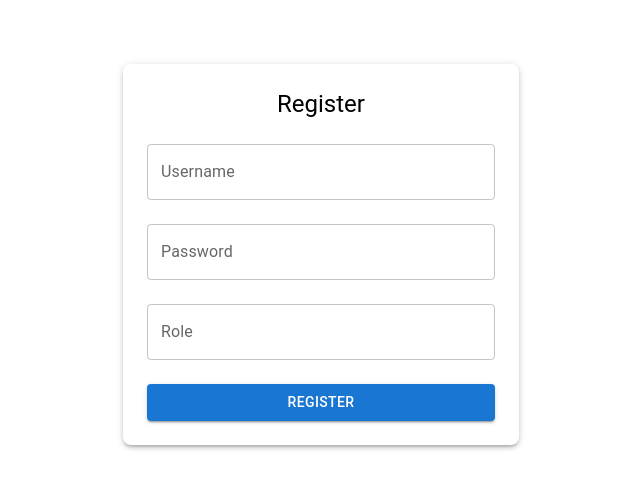
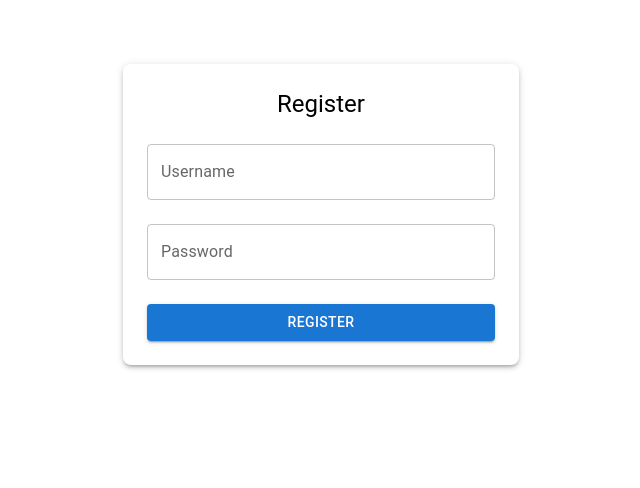
Before and after one commit to Archana29Nandisha/fyp, a React (Create React App) app in the folder frontend/: page /register in a window 1280 px wide. Shown: the top 488 px of the page, without its empty margins (319-959 px from the left). Built offline with nearby package versions, Linux system fonts and the light colour scheme.

Commit message:
Update Register.jsx

```diff
--- a/frontend/src/components/Register.jsx
+++ b/frontend/src/components/Register.jsx
@@ -7,7 +7,6 @@ function Register() {
   const [formData, setFormData] = useState({
     username: "",
     password: "",
-    role: "",
   });
 
   const handleChange = (e) => {
@@ -53,15 +52,7 @@ function Register() {
             value={formData.password}
             onChange={handleChange}
           />
-          <TextField
-            fullWidth
-            label="Role"
-            name="role"
-            margin="normal"
-            variant="outlined"
-            value={formData.role}
-            onChange={handleChange}
-          />
+
           <Button type="submit" fullWidth variant="contained" sx={{ mt: 2 }}>
             Register
           </Button>
```
